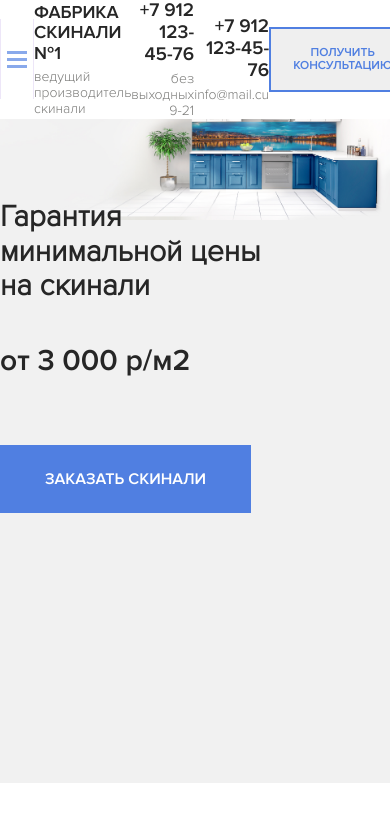
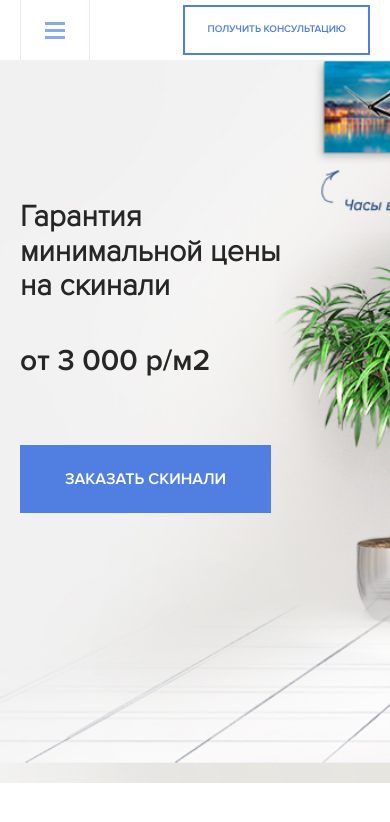
Before and after one commit to elenashatskaya/skinali2, a plain HTML site: page index.html in a window 390 px wide. Drawn offline with Linux system fonts and the light colour scheme.

Commit message:
Адаптив для главного экрана

```diff
--- a/sass/_grid.sass
+++ b/sass/_grid.sass
@@ -3,3 +3,13 @@
 .container
     max-width: 1170px
     margin: auto
+@media (max-width: 1200px)
+    .container
+        max-width: 960px
+@media (max-width: 992px)
+    .container
+        max-width: 750px
+@media (max-width: 768px)
+    .container
+        max-width: 100%
+        padding: 0 20px
--- a/sass/_interface.sass
+++ b/sass/_interface.sass
@@ -8,6 +8,7 @@ body
     text-transform: uppercase
     color: $primary
     +bold
+    background-color: #fff
 .button
     border: none
     text-transform: uppercase
@@ -15,3 +16,6 @@ body
     background-color: $primary
     color: #ffffff
     +bold
+@media (max-width: 576px)
+    .button-o
+        font-size: 10px
--- a/sass/blocks/_hero.sass
+++ b/sass/blocks/_hero.sass
@@ -11,3 +11,7 @@
         margin-bottom: 67px
         font-size: 30px
         +bold
+@media (max-width: 992px)
+    .hero
+        background-size: cover
+        background-position: top left 30%
--- a/sass/blocks/_navbar.sass
+++ b/sass/blocks/_navbar.sass
@@ -9,7 +9,6 @@
         display: flex
         align-items: center
         justify-content: space-between
-        min-height: 80px
     &__mobile, &__landline
         text-align: right
     &__phone
@@ -34,7 +33,7 @@
     background-color: $primary
     color: #ffffff
     transition: 0.2s
-    transform: translateY(-100%)
+    transform: translateY(-200%)
     &_active
         transform: translateY(0)
     &__nav
@@ -75,3 +74,18 @@
         font-size: 14px
         color: $text-color-light
         font-size: 14px
+@media (max-width: 992px)
+    .navbar
+        &__mobile, &__landline
+            display: none
+@media (max-width: 576px)
+    .logo
+        display: none
+    .menu
+        top: 60px
+        &-button
+            height: 60px
+        &__nav
+            flex-direction: column
+        &__link
+            margin-bottom: 20px
```
Also changed, not shown: css/style.css, 1 other file.
